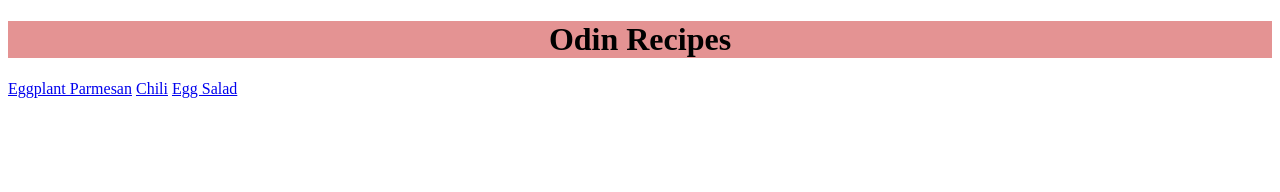
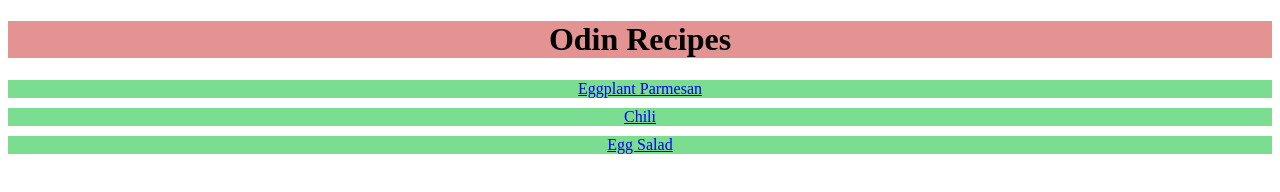
Before and after one commit to jksnook/odin-recipes, a plain HTML site: page index.html in a window 1280 px wide. Drawn offline with Linux system fonts and the light colour scheme.

Commit message:
apply box model to recipes index.html

```diff
--- a/index.html
+++ b/index.html
@@ -8,8 +8,8 @@
 </head>
 <body>
   <h1 class="recipe-title">Odin Recipes</h1>
-  <a href="recipes/eggplant-parmesan.html">Eggplant Parmesan</a>
-  <a href="recipes/chili.html">Chili</a>
-  <a href="recipes/egg-salad.html">Egg Salad</a>
+  <a href="recipes/eggplant-parmesan.html" class="recipe-link">Eggplant Parmesan</a>
+  <a href="recipes/chili.html" class="recipe-link">Chili</a>
+  <a href="recipes/egg-salad.html" class="recipe-link">Egg Salad</a>
 </body>
 </html>
--- a/style.css
+++ b/style.css
@@ -10,3 +10,10 @@
 .steps {
   background-color: #7ad2dd;
 }
+
+.recipe-link {
+  text-align: center;
+  display: block;
+  margin: 10px auto;
+  background-color: #7add8f;
+}
```
